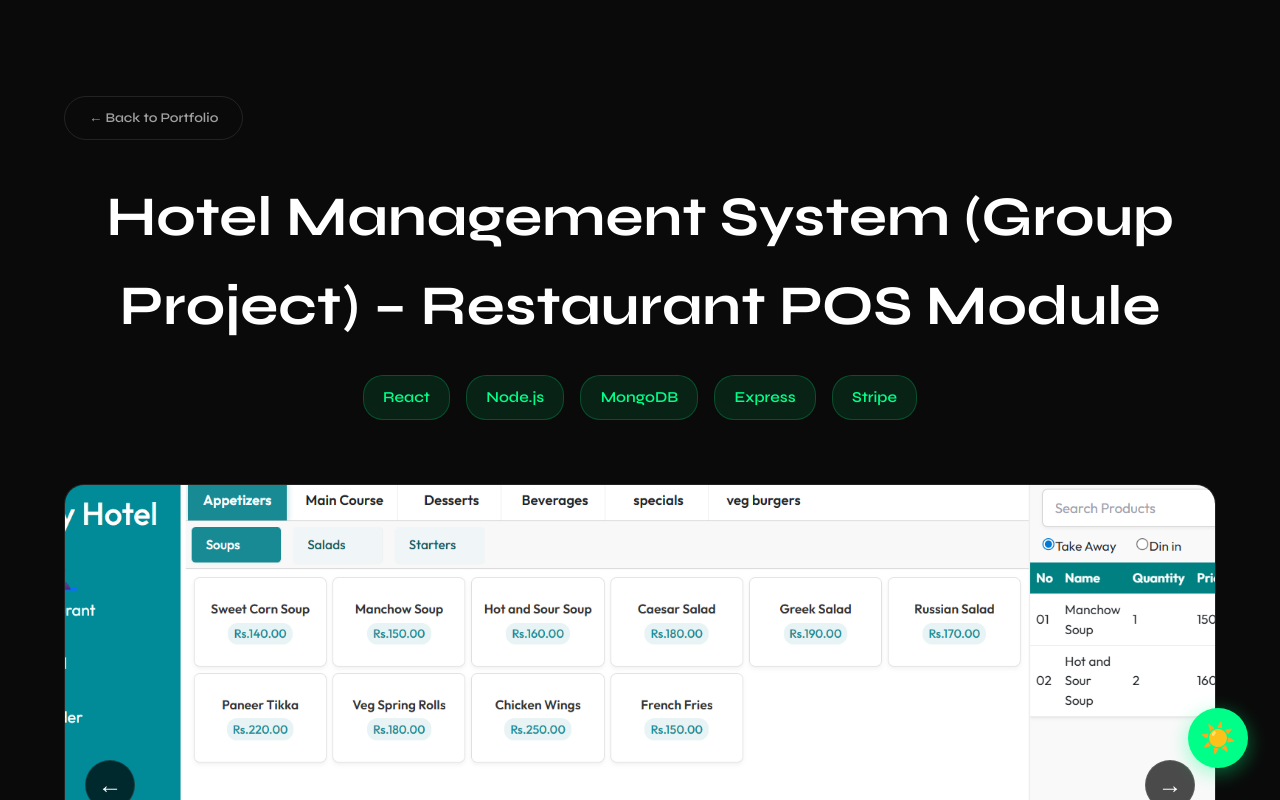
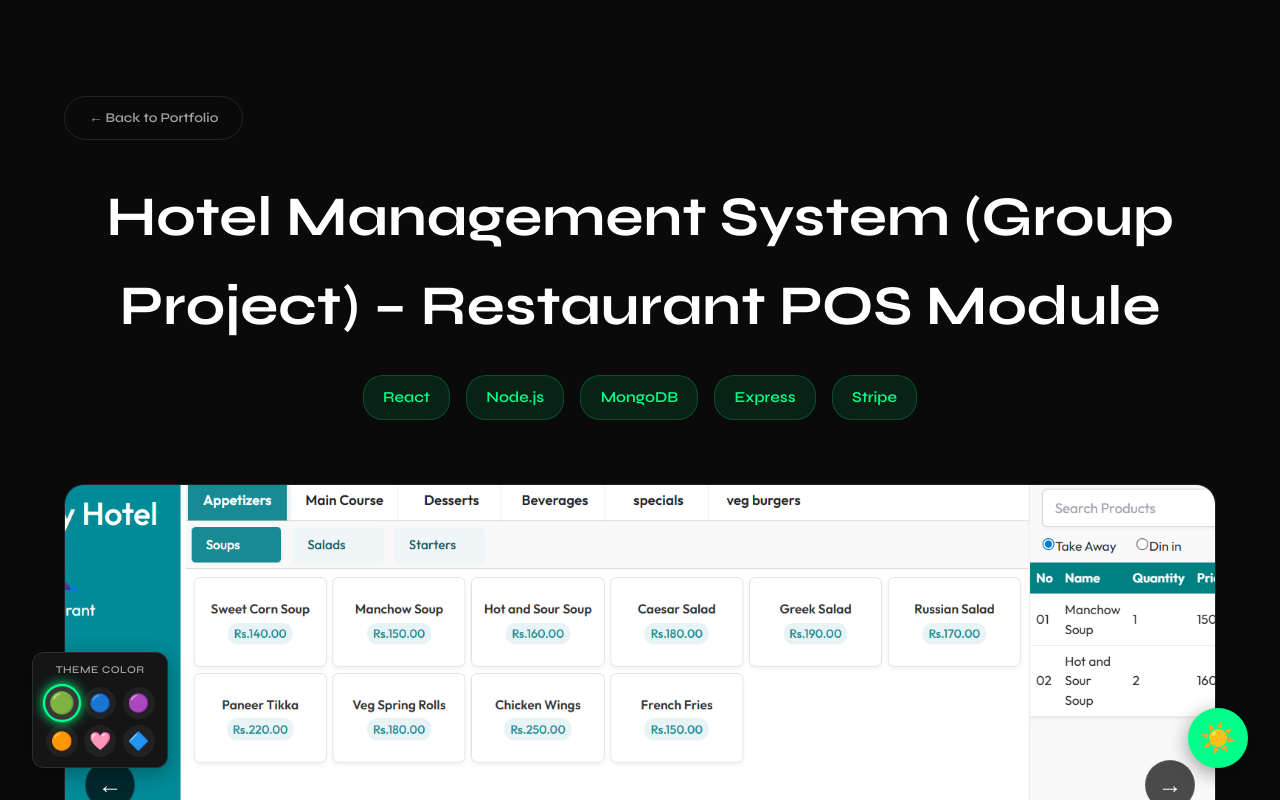
Before and after one commit to sachinjayasinghe/sjportfolio, a React (Create React App) app: page /project/1 in a window 1280 px wide. Shown: the top 800 px of the page. Built offline with nearby package versions, Linux system fonts and the light colour scheme.

Commit message:
Implemented color pallet🎨

```diff
--- a/src/App.css
+++ b/src/App.css
@@ -488,12 +488,11 @@
 .project-image {
   width: 100%;
   height: 250px;
+  background: linear-gradient(135deg, rgba(0, 255, 136, 0.2), rgba(255, 0, 128, 0.2));
   position: relative;
   overflow: hidden;
-  background: linear-gradient(135deg, rgba(0, 255, 136, 0.2), rgba(255, 0, 128, 0.2));
-  background-size: cover;
-  background-position: center;
 }
+
 .project-overlay {
   position: absolute;
   top: 0;
@@ -737,21 +736,3 @@
     grid-template-columns: 1fr;
   }
 }
-
-/* ========== LIGHT MODE ADJUSTMENTS ========== */
-[data-theme="light"] .name-left,
-[data-theme="light"] .name-right {
-  color: rgba(0, 0, 0, 0.05);
-}
-
-[data-theme="light"] .hero::before {
-  background: radial-gradient(circle, rgba(0, 204, 112, 0.15), transparent);
-}
-
-[data-theme="light"] .hero-photo {
-  filter: drop-shadow(0 20px 60px rgba(0, 204, 112, 0.3));
-}
-
-[data-theme="light"] .hero-photo:hover {
-  filter: drop-shadow(0 30px 80px rgba(0, 204, 112, 0.5));
-}
--- a/src/App.js
+++ b/src/App.js
@@ -4,9 +4,11 @@
 import ProjectDetail from './ProjectDetail';
 import projectsData from './projectsData';
 import ThemeToggle from './ThemeToggle';
+import ColorPicker from './ColorPicker';
+import themePresets from './themePresets';
 
 
-function HomePage({ theme, toggleTheme }) {  // Add props here
+function HomePage({ theme, toggleTheme, currentColor, onColorChange }) {
   return (
     <>
       {/* Navigation */}
@@ -218,6 +220,9 @@
         <p>© 2025 Sachin Jayasinghe. All rights reserved.</p>
         {/* Theme Toggle Button */}
       <ThemeToggle theme={theme} toggleTheme={toggleTheme} />
+       {/* Color Picker */}
+      <ColorPicker currentColor={currentColor} onColorChange={onColorChange} />
+
       </footer>
     </>
   );
@@ -226,28 +231,75 @@
 function App() {
   // Theme state management
   const [theme, setTheme] = useState('dark');
+  const [currentColor, setCurrentColor] = useState('green');
 
-  // Load theme from localStorage on mount
+  // Apply color theme to CSS variables
+  const applyColorTheme = (colorKey, themeMode) => {
+    const colors = themePresets[colorKey][themeMode];
+    const root = document.documentElement;
+
+    root.style.setProperty('--bg-dark', colors.bgDark);
+    root.style.setProperty('--bg-card', colors.bgCard);
+    root.style.setProperty('--accent-primary', colors.accentPrimary);
+    root.style.setProperty('--accent-secondary', colors.accentSecondary);
+    root.style.setProperty('--text-primary', colors.textPrimary);
+    root.style.setProperty('--text-secondary', colors.textSecondary);
+  };
+
+  // Load theme and color from localStorage on mount
   useEffect(() => {
     const savedTheme = localStorage.getItem('theme') || 'dark';
+    const savedColor = localStorage.getItem('themeColor') || 'green';
+
     setTheme(savedTheme);
+    setCurrentColor(savedColor);
+
     document.documentElement.setAttribute('data-theme', savedTheme);
+    applyColorTheme(savedColor, savedTheme);
   }, []);
 
-  // Toggle theme
+  // Toggle dark/light theme
   const toggleTheme = () => {
     const newTheme = theme === 'dark' ? 'light' : 'dark';
     setTheme(newTheme);
     document.documentElement.setAttribute('data-theme', newTheme);
     localStorage.setItem('theme', newTheme);
+    applyColorTheme(currentColor, newTheme);
+  };
+
+  // Change color theme
+  const handleColorChange = (colorKey) => {
+    setCurrentColor(colorKey);
+    localStorage.setItem('themeColor', colorKey);
+    applyColorTheme(colorKey, theme);
   };
 
   return (
     <Router>
       <div className="App">
         <Routes>
-          <Route path="/" element={<HomePage theme={theme} toggleTheme={toggleTheme} />} />
-          <Route path="/project/:id" element={<ProjectDetail theme={theme} toggleTheme={toggleTheme} />} />
+          <Route
+            path="/"
+            element={
+              <HomePage
+                theme={theme}
+                toggleTheme={toggleTheme}
+                currentColor={currentColor}
+                onColorChange={handleColorChange}
+              />
+            }
+          />
+          <Route
+            path="/project/:id"
+            element={
+              <ProjectDetail
+                theme={theme}
+                toggleTheme={toggleTheme}
+                currentColor={currentColor}
+                onColorChange={handleColorChange}
+              />
+            }
+          />
         </Routes>
       </div>
     </Router>
--- /dev/null
+++ b/src/ColorPicker.css
@@ -0,0 +1,69 @@
+.color-picker {
+  position: fixed;
+  bottom: 2rem;
+  left: 2rem;
+  background: var(--bg-card);
+  padding: 0.6rem 0.8rem;
+  border-radius: 12px;
+  border: 1px solid rgba(255, 255, 255, 0.1);
+  box-shadow: 0 5px 20px rgba(0, 0, 0, 0.3);
+  z-index: 9999;
+  backdrop-filter: blur(10px);
+}
+
+.color-picker-label {
+  font-size: 0.65rem;
+  color: var(--text-secondary);
+  margin-bottom: 0.5rem;
+  text-align: center;
+  font-weight: 600;
+  letter-spacing: 0.5px;
+  text-transform: uppercase;
+}
+
+.color-options {
+  display: grid;
+  grid-template-columns: repeat(3, 1fr);
+  gap: 0.4rem;
+}
+
+.color-option {
+  width: 32px;
+  height: 32px;
+  border-radius: 50%;
+  border: 2px solid transparent;
+  background: rgba(255, 255, 255, 0.05);
+  cursor: pointer;
+  font-size: 1.1rem;
+  display: flex;
+  align-items: center;
+  justify-content: center;
+  transition: all 0.3s;
+}
+
+.color-option:hover {
+  transform: scale(1.15);
+  background: rgba(255, 255, 255, 0.1);
+}
+
+.color-option.active {
+  border-color: var(--accent-primary);
+  background: rgba(255, 255, 255, 0.15);
+  transform: scale(1.2);
+  box-shadow: 0 0 10px var(--accent-primary);
+}
+
+/* Responsive */
+@media (max-width: 768px) {
+  .color-picker {
+    bottom: 1rem;
+    left: 1rem;
+    padding: 0.5rem 0.6rem;
+  }
+
+  .color-option {
+    width: 28px;
+    height: 28px;
+    font-size: 1rem;
+  }
+}
--- /dev/null
+++ b/src/ColorPicker.js
@@ -0,0 +1,25 @@
+import React from 'react';
+import './ColorPicker.css';
+import themePresets from './themePresets';
+
+function ColorPicker({ currentColor, onColorChange }) {
+  return (
+    <div className="color-picker">
+      <div className="color-picker-label">Theme Color</div>
+      <div className="color-options">
+        {Object.keys(themePresets).map((colorKey) => (
+          <button
+            key={colorKey}
+            className={`color-option ${currentColor === colorKey ? 'active' : ''}`}
+            onClick={() => onColorChange(colorKey)}
+            title={themePresets[colorKey].name}
+          >
+            {themePresets[colorKey].emoji}
+          </button>
+        ))}
+      </div>
+    </div>
+  );
+}
+
+export default ColorPicker;
--- a/src/ProjectDetail.js
+++ b/src/ProjectDetail.js
@@ -2,9 +2,10 @@
 import { useParams, Link, useNavigate } from 'react-router-dom';
 import projectsData from './projectsData';
 import ThemeToggle from './ThemeToggle';
+import ColorPicker from './ColorPicker';
 import './ProjectDetail.css';
 
-function ProjectDetail({ theme, toggleTheme }) {
+function ProjectDetail({ theme, toggleTheme, currentColor, onColorChange }) {
   const { id } = useParams();
   const navigate = useNavigate();
   const project = projectsData.find(p => p.id === parseInt(id));
@@ -133,7 +134,8 @@
 
       {/* Theme Toggle Button */}
       <ThemeToggle theme={theme} toggleTheme={toggleTheme} />
-
+       {/* Color Picker */}
+        <ColorPicker currentColor={currentColor} onColorChange={onColorChange} />
 
     </div>
   );
--- a/src/ThemeToggle.css
+++ b/src/ThemeToggle.css
@@ -12,14 +12,14 @@
   display: flex;
   align-items: center;
   justify-content: center;
-  box-shadow: 0 5px 20px rgba(0, 255, 136, 0.4);
+  box-shadow: 0 5px 20px rgba(0, 0, 0, 0.4);
   transition: all 0.3s;
   z-index: 9999;
 }
 
 .theme-toggle:hover {
   transform: scale(1.1) rotate(20deg);
-  box-shadow: 0 8px 30px rgba(0, 255, 136, 0.6);
+  box-shadow: 0 8px 30px rgba(0, 0, 0, 0.6);
 }
 
 .theme-toggle:active {
@@ -32,7 +32,7 @@
     width: 50px;
     height: 50px;
     font-size: 1.5rem;
-    bottom: 1.5rem;
-    right: 1.5rem;
+    bottom: 1rem;
+    right: 1rem;
   }
 }
--- a/src/index.css
+++ b/src/index.css
@@ -5,7 +5,7 @@
 }
 
 :root {
-  /* Dark Mode Colors (default) */
+  /* Color Palette */
   --bg-dark: #0a0a0a;
   --bg-card: #151515;
   --accent-primary: #00ff88;
@@ -16,16 +16,6 @@
   /* Fonts */
   --font-display: 'Syne', sans-serif;
   --font-mono: 'JetBrains Mono', monospace;
-}
-
-/* Light Mode Colors */
-[data-theme="light"] {
-  --bg-dark: #ffffff;
-  --bg-card: #f5f5f5;
-  --accent-primary: #00cc70;
-  --accent-secondary: #d6006b;
-  --text-primary: #0a0a0a;
-  --text-secondary: #666666;
 }
 
 body {
--- /dev/null
+++ b/src/themePresets.js
@@ -0,0 +1,124 @@
+const themePresets = {
+  green: {
+    name: "Green",
+    emoji: "🟢",
+    light: {
+      bgDark: "#ffffff",
+      bgCard: "#f9f9f9",
+      accentPrimary: "#00cc70",
+      accentSecondary: "#00a85d",
+      textPrimary: "#0f0f0f",
+      textSecondary: "#606060"
+    },
+    dark: {
+      bgDark: "#0a0a0a",
+      bgCard: "#151515",
+      accentPrimary: "#00ff88",
+      accentSecondary: "#00cc70",
+      textPrimary: "#ffffff",
+      textSecondary: "#a0a0a0"
+    }
+  },
+  blue: {
+    name: "Blue",
+    emoji: "🔵",
+    light: {
+      bgDark: "#ffffff",
+      bgCard: "#f9f9f9",
+      accentPrimary: "#0066ff",
+      accentSecondary: "#0052cc",
+      textPrimary: "#0f0f0f",
+      textSecondary: "#606060"
+    },
+    dark: {
+      bgDark: "#0a0a0a",
+      bgCard: "#151515",
+      accentPrimary: "#3399ff",
+      accentSecondary: "#0066ff",
+      textPrimary: "#ffffff",
+      textSecondary: "#a0a0a0"
+    }
+  },
+  purple: {
+    name: "Purple",
+    emoji: "🟣",
+    light: {
+      bgDark: "#ffffff",
+      bgCard: "#f9f9f9",
+      accentPrimary: "#8b5cf6",
+      accentSecondary: "#7c3aed",
+      textPrimary: "#0f0f0f",
+      textSecondary: "#606060"
+    },
+    dark: {
+      bgDark: "#0a0a0a",
+      bgCard: "#151515",
+      accentPrimary: "#a78bfa",
+      accentSecondary: "#8b5cf6",
+      textPrimary: "#ffffff",
+      textSecondary: "#a0a0a0"
+    }
+  },
+  orange: {
+    name: "Orange",
+    emoji: "🟠",
+    light: {
+      bgDark: "#ffffff",
+      bgCard: "#f9f9f9",
+      accentPrimary: "#ff8800",
+      accentSecondary: "#e67700",
+      textPrimary: "#0f0f0f",
+      textSecondary: "#606060"
+    },
+    dark: {
+      bgDark: "#0a0a0a",
+      bgCard: "#151515",
+      accentPrimary: "#ffaa33",
+      accentSecondary: "#ff8800",
+      textPrimary: "#ffffff",
+      textSecondary: "#a0a0a0"
+    }
+  },
+  pink: {
+    name: "Pink",
+    emoji: "🩷",
+    light: {
+      bgDark: "#ffffff",
+      bgCard: "#f9f9f9",
+      accentPrimary: "#ec4899",
+      accentSecondary: "#db2777",
+      textPrimary: "#0f0f0f",
+      textSecondary: "#606060"
+    },
+    dark: {
+      bgDark: "#0a0a0a",
+      bgCard: "#151515",
+      accentPrimary: "#f472b6",
+      accentSecondary: "#ec4899",
+      textPrimary: "#ffffff",
+      textSecondary: "#a0a0a0"
+    }
+  },
+  cyan: {
+    name: "Cyan",
+    emoji: "🔷",
+    light: {
+      bgDark: "#ffffff",
+      bgCard: "#f9f9f9",
+      accentPrimary: "#06b6d4",
+      accentSecondary: "#0891b2",
+      textPrimary: "#0f0f0f",
+      textSecondary: "#606060"
+    },
+    dark: {
+      bgDark: "#0a0a0a",
+      bgCard: "#151515",
+      accentPrimary: "#22d3ee",
+      accentSecondary: "#06b6d4",
+      textPrimary: "#ffffff",
+      textSecondary: "#a0a0a0"
+    }
+  }
+};
+
+export default themePresets;
```
